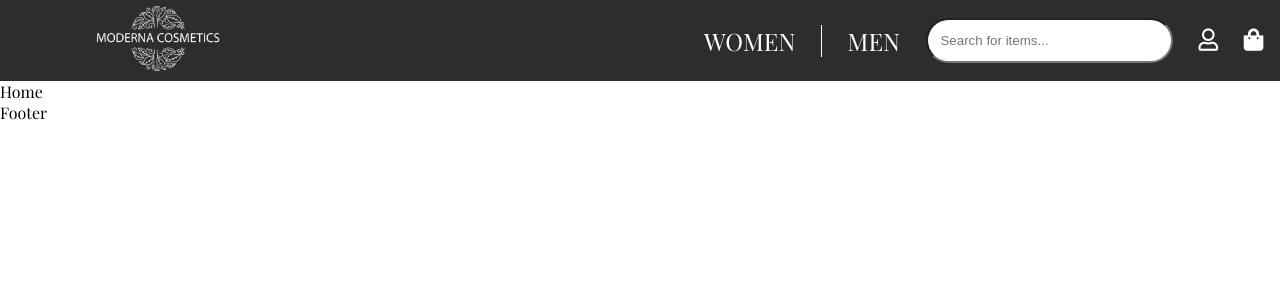
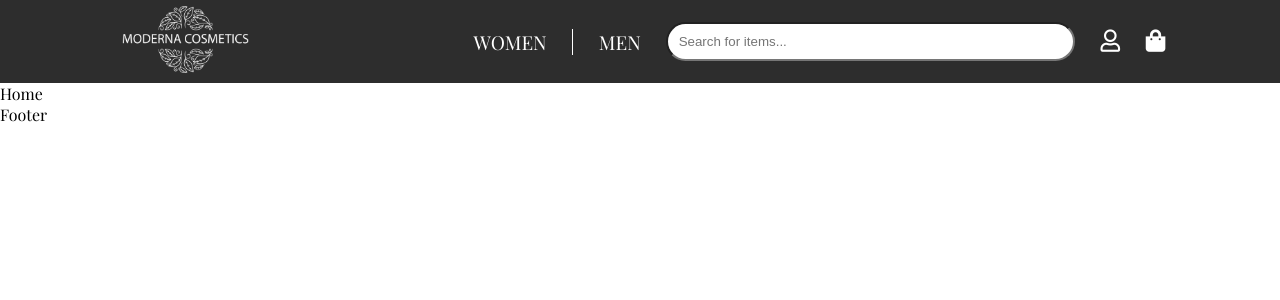
Before and after one commit to syhamm830/Moderna, a React (Vite) app in the folder front/: page / in a window 1280 px wide. Shown: the top 300 px of the page. Built offline with nearby package versions, Linux system fonts and the light colour scheme.

Commit message:
navbar 2

```diff
--- a/front/src/components/Navbar/Navbar.css
+++ b/front/src/components/Navbar/Navbar.css
@@ -13,11 +13,11 @@
 
 .imgn img {
     width: 15%;
-    margin-left: 7vw;
+    margin-left: 9vw;
 }
 
 .rows {
-    margin-left: -10vw;
+    margin-left: -30vw;
     display: flex;
     flex-direction: row;
     gap: 2vw;
@@ -32,6 +32,7 @@
 }
 .category h2{
     font-weight:lighter;
+    font-size: 1.5vw;
 }
 
 .contactn i, .cartn i {
@@ -41,11 +42,11 @@
     font-weight: lighter;
 }
 .category + .category {
-    border-left: 1px solid white; /* Adjust border properties as needed */
-    padding-left: 2vw; /* Adjust padding to control spacing */
+    border-left: 1px solid white;
+    padding-left: 2vw;
   }
 .search input{
-    padding:1vw;
+    padding:0.8vw;
     border-radius: 3vw;
-    width:17vw;
+    width:30vw;
 }
```
